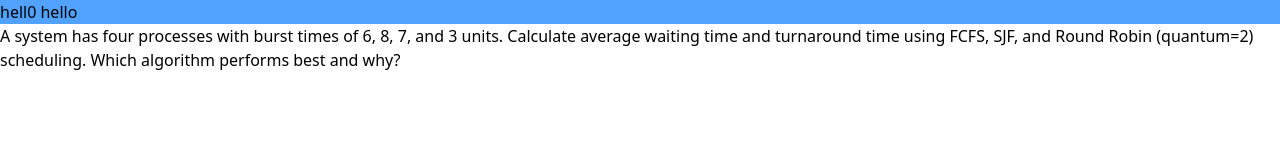
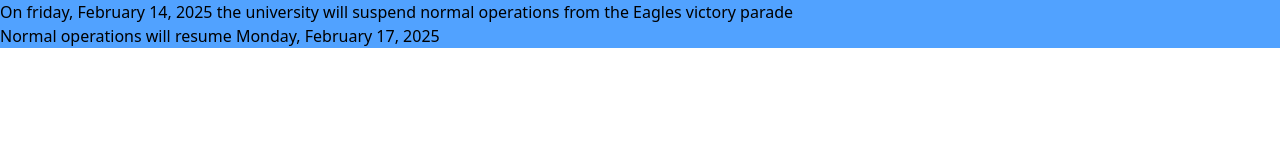
Before and after one commit to Ndizihiwe99/The_gym_CSS_gate, a website: page src/index.html in a window 1280 px wide. Drawn offline with Linux system fonts and the light colour scheme.

Commit message:
not working in my pc

```diff
--- a/src/index.html
+++ b/src/index.html
@@ -7,12 +7,10 @@
 </head>
 <body>
 
-    <h1 class="bg-blue-400">hell0 hello</h1>
-    <div class="bg-gray-300">
-        <p>A system has four processes with burst times of 6, 8, 7, and 3 units. Calculate average waiting
-            time and turnaround time using FCFS, SJF, and Round Robin (quantum=2) scheduling. Which
-            algorithm performs best and why?</p>
-    </div>
+   <div class=" bg-blue-400 ">
+    <a href="#">On friday, February 14, 2025 the university will suspend normal operations from the Eagles victory parade </a>
+    <p>Normal operations will resume Monday, February 17, 2025</p>
+   </div>
 
 </body>
 </html>
```
Also changed, not shown: src/output.css.
